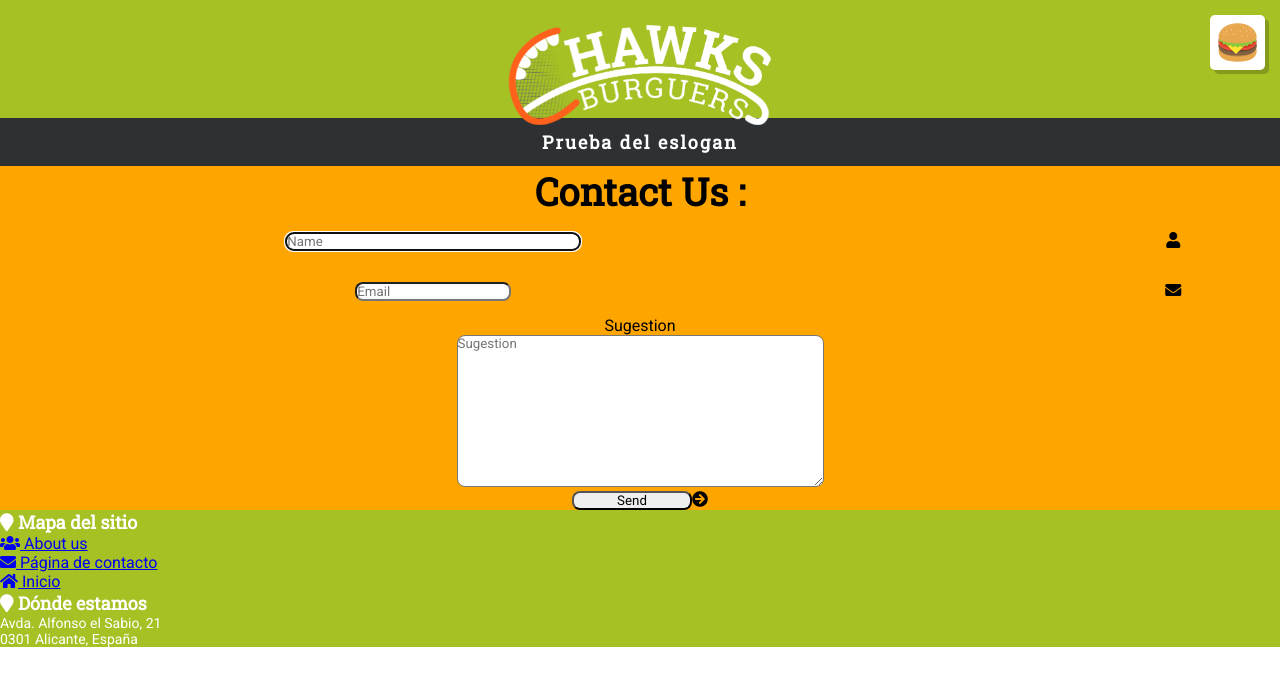
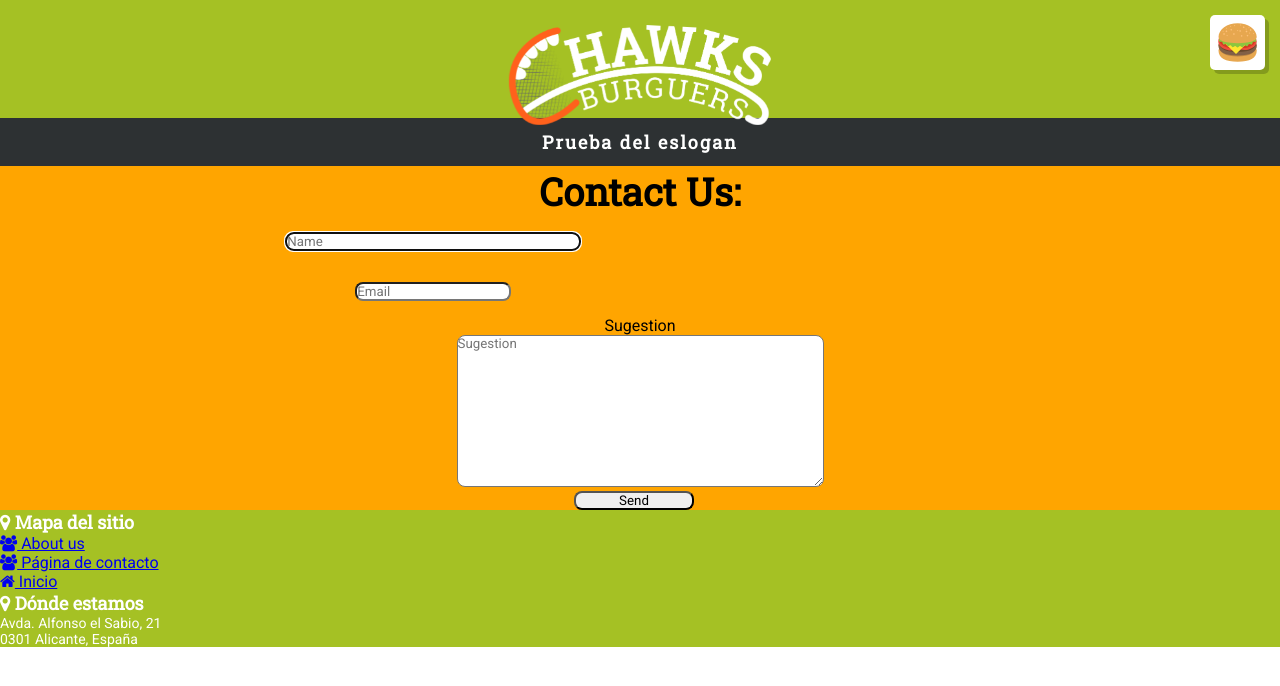
Before and after one commit to cArlitXs/HawksBurgers, a Jekyll site: the page built from contacto.html, in a window 1280 px wide. Shown: the top 686 px of the page. Built offline with Jekyll 4.4.1, drawn with Linux system fonts in a browser that asks for light colours; nearby versions of some CDN libraries.

Commit message:
Prueba de atributos css

```diff
--- a/contacto.html
+++ b/contacto.html
@@ -2,15 +2,13 @@
 layout: layout
 title: Página de contacto
 permalink: /contacto
+icon: "fa-users"
 menu: "yes"
-icon: fa-envelope
 ---
-<link rel="stylesheet" href="https://use.fontawesome.com/releases/v5.5.0/css/all.css" integrity="sha384-B4dIYHKNBt8Bc12p+WXckhzcICo0wtJAoU8YZTY5qE0Id1GSseTk6S+L3BlXeVIU" crossorigin="anonymous">
-
-<div >
+<div>
 	<div id="contenidoContacto">
 		<div >
-			<div id="tituloContacto"><h1>Contact Us :<h1></div>
+			<div id="tituloContacto"><h1>Contact Us:<h1></div>
 		</div>
 
 		<form>
```
